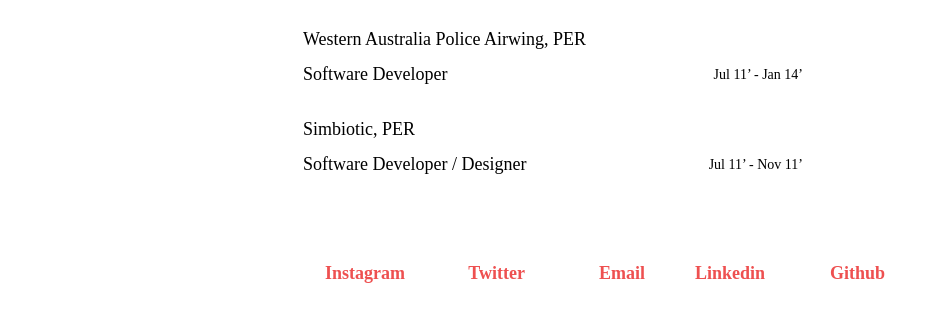
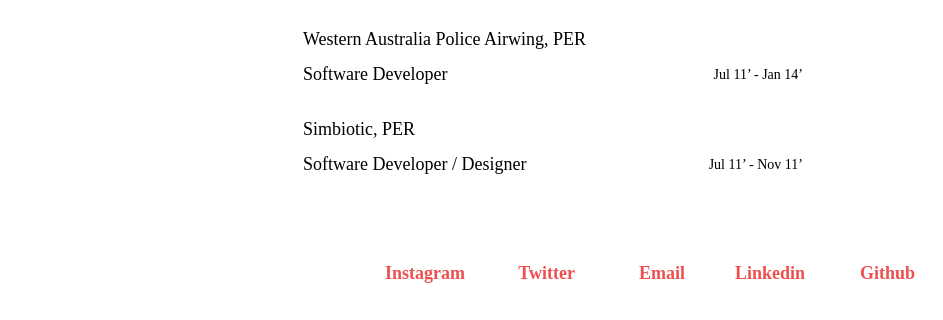
Before and after one commit to whoisjordangarcia/personal-website-gatsby-netlify, a Gatsby site: page / in a window 1280 px wide. Shown: the part 2337-2657 px from the top of the page, without its empty margins (337-1280 px from the left). Built offline with nearby package versions, Linux system fonts and the light colour scheme; Gatsby itself is replaced by a stand-in of ours.

Commit message:
improve footer button spacing

```diff
--- a/src/components/Footer/Footer.module.css
+++ b/src/components/Footer/Footer.module.css
@@ -1,3 +1,7 @@
+.footer {
+  margin-left: 20px;
+}
+
 .list {
   list-style: none;
   -webkit-padding-start: 0;
@@ -5,7 +9,7 @@
 
 .listItem {
   margin-bottom: 5px;
-  margin-left: 20px;
+  margin-left: 10px;
 }
 
 .link,
@@ -24,9 +28,13 @@
 }
 
 @media (min-width: 768px) {
+  .link {
+    padding: 20px;
+  }
+
   .footer {
     display: grid;
-    margin: 50px 50px 20px 50px;
+    margin: 50px 0 0 50px;
   }
 
   .list {
@@ -37,7 +45,7 @@
     margin-bottom: 0;
     float: right;
     text-align: right;
-    margin-left: 20px;
+    margin-left: 10px;
     min-width: 100px;
   }
 }
```
